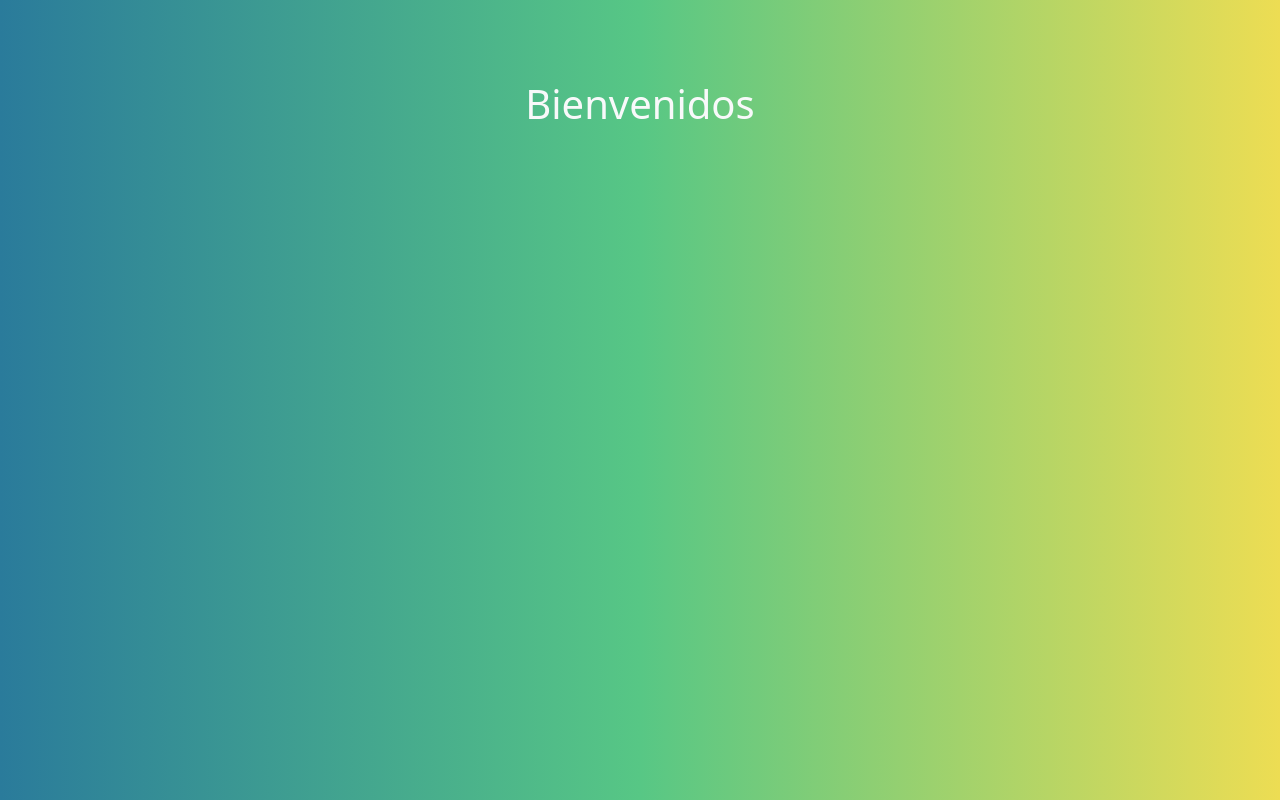
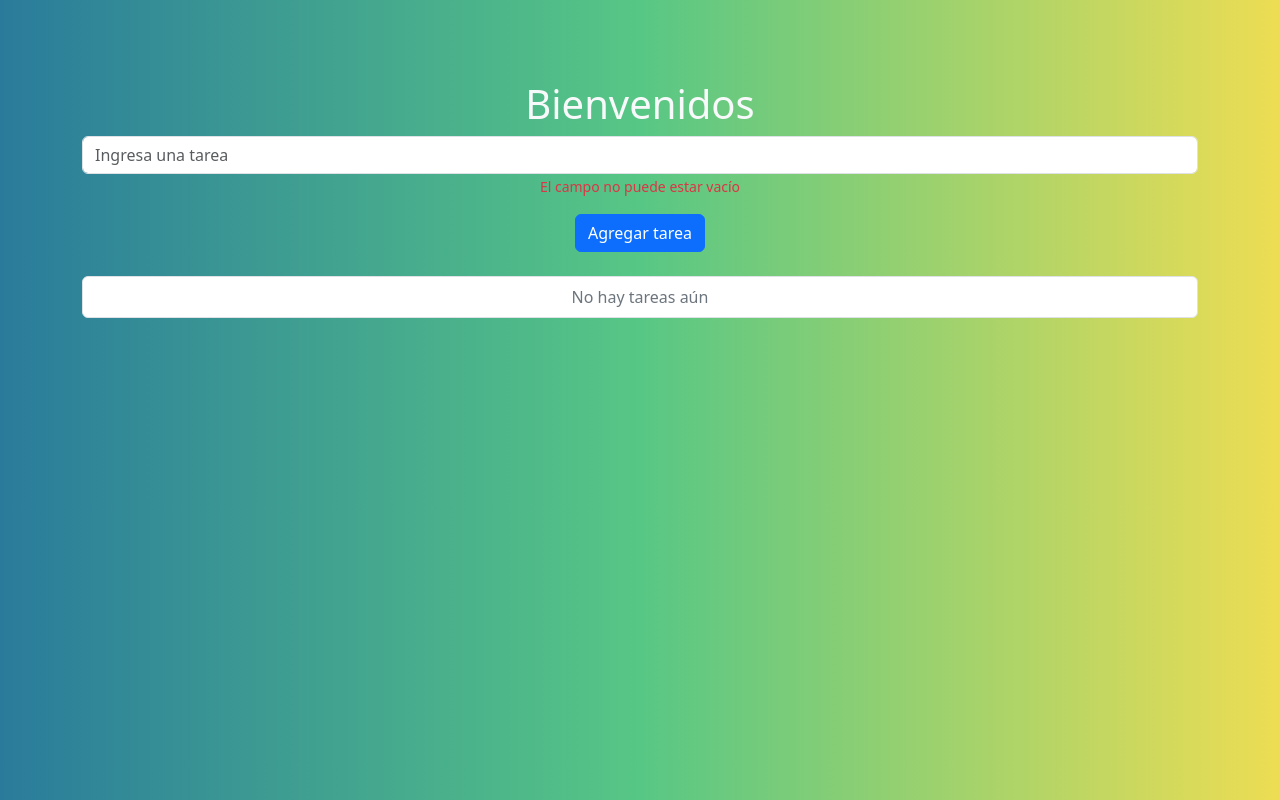
Before and after one commit to josecasas12/FormularioTareas, a React (Vite) app: page / in a window 1280 px wide. Built offline with nearby package versions, Linux system fonts and the light colour scheme.

Commit message:
agregue un formulario y vincule lista de tareas e itemstareas

```diff
--- a/src/App.jsx
+++ b/src/App.jsx
@@ -2,6 +2,7 @@ import { useState } from 'react'
 import reactLogo from './assets/react.svg'
 import viteLogo from '/vite.svg'
 import './App.css'
+import FormularioTareas from './components/FormularioTarea.jsx'
 
 function App() {
   const [count, setCount] = useState(0)
@@ -13,6 +14,7 @@ function App() {
 
 
 
+      <FormularioTareas></FormularioTareas>
     </main>
     </>
   )
--- /dev/null
+++ b/src/components/FormularioTarea.jsx
@@ -0,0 +1,46 @@
+import Button from "react-bootstrap/Button";
+import Form from "react-bootstrap/Form";
+import ListaTareas from "./ListaTareas";
+import { useState } from "react";
+
+function BasicExample() {
+  // Estado para manejar el texto y la lista
+  const [tarea, setTarea] = useState("");
+  const [tareas, setTareas] = useState([]);
+
+  // Maneja el envío del formulario
+  const handleSubmit = (e) => {
+    e.preventDefault();
+    if (tarea.trim() === "") return;
+
+    setTareas([...tareas, tarea]); // agrega la nueva tarea
+    setTarea(""); // limpia el input
+  };
+
+  return (
+    <>
+      <Form onSubmit={handleSubmit}>
+        <Form.Group className="mb-3" controlId="formBasicEmail">
+          <Form.Control
+            type="text"
+            placeholder="Ingresa una tarea"
+            value={tarea}
+            onChange={(e) => setTarea(e.target.value)}
+          />
+          <Form.Text className="text text-danger">
+            {tarea.trim() === "" && "El campo no puede estar vacío"}
+          </Form.Text>
+        </Form.Group>
+
+        <Button variant="primary" type="submit">
+          Agregar tarea
+        </Button>
+      </Form>
+
+      {/* 👇 Pasamos la lista actual de tareas como props */}
+      <ListaTareas tareas={tareas} />
+    </>
+  );
+}
+
+export default BasicExample;
--- /dev/null
+++ b/src/components/ItemsTareas.jsx
@@ -0,0 +1,11 @@
+import { ListGroup } from "react-bootstrap";
+
+const ItemsTareas = ({ tarea }) => {
+  return (
+    <ListGroup.Item>
+      {tarea}
+    </ListGroup.Item>
+  );
+};
+
+export default ItemsTareas;
--- /dev/null
+++ b/src/components/ListaTareas.jsx
@@ -0,0 +1,20 @@
+import { ListGroup } from "react-bootstrap";
+import ItemsTareas from "./ItemsTareas.jsx";
+
+const ListaTareas = ({ tareas }) => {
+  return (
+    <ListGroup className="mt-4">
+      {tareas.length === 0 ? (
+        <ListGroup.Item className="text-secondary">
+          No hay tareas aún
+        </ListGroup.Item>
+      ) : (
+        tareas.map((t, index) => (
+          <ItemsTareas key={index} tarea={t} />
+        ))
+      )}
+    </ListGroup>
+  );
+};
+
+export default ListaTareas;
```
